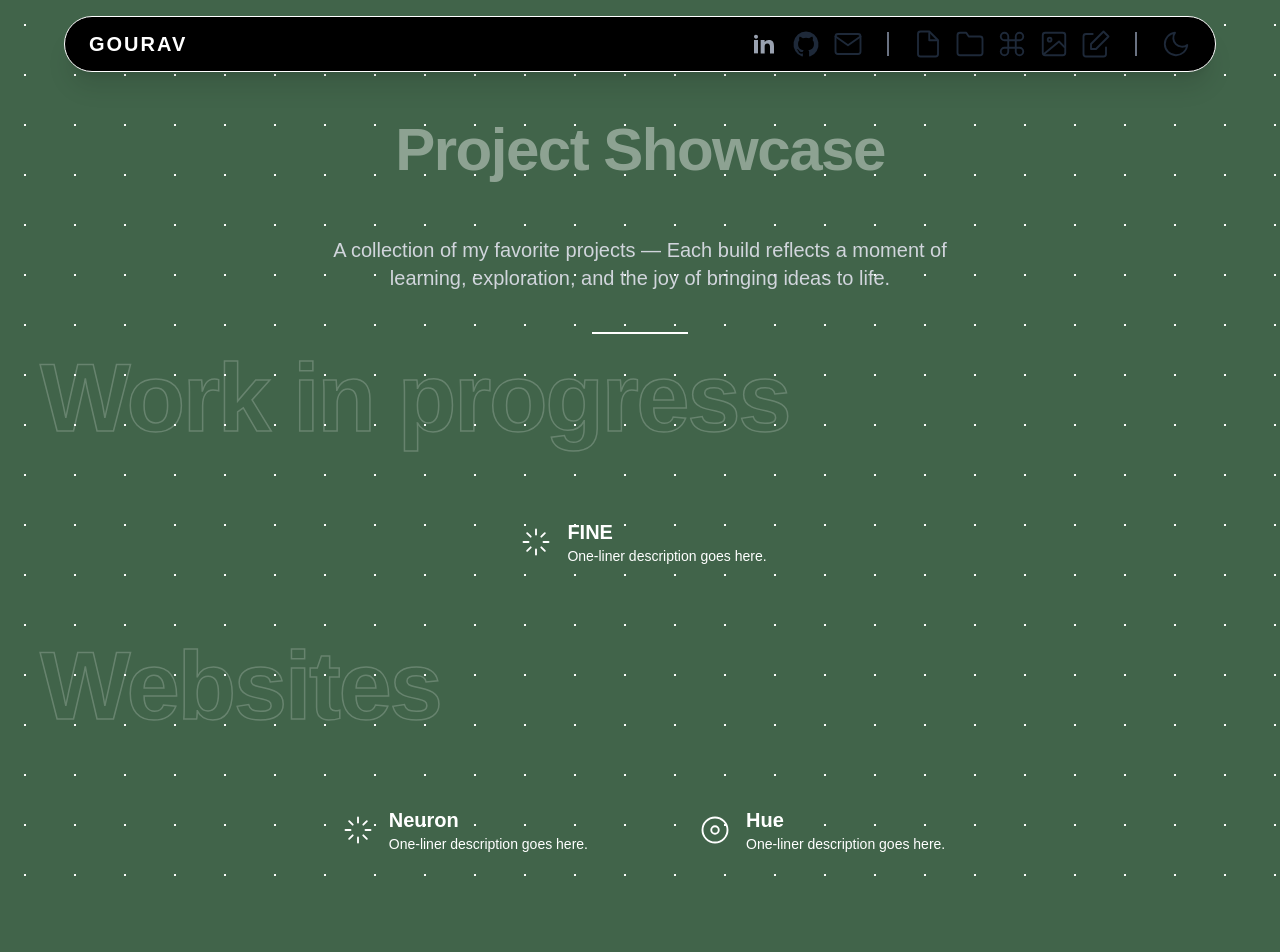
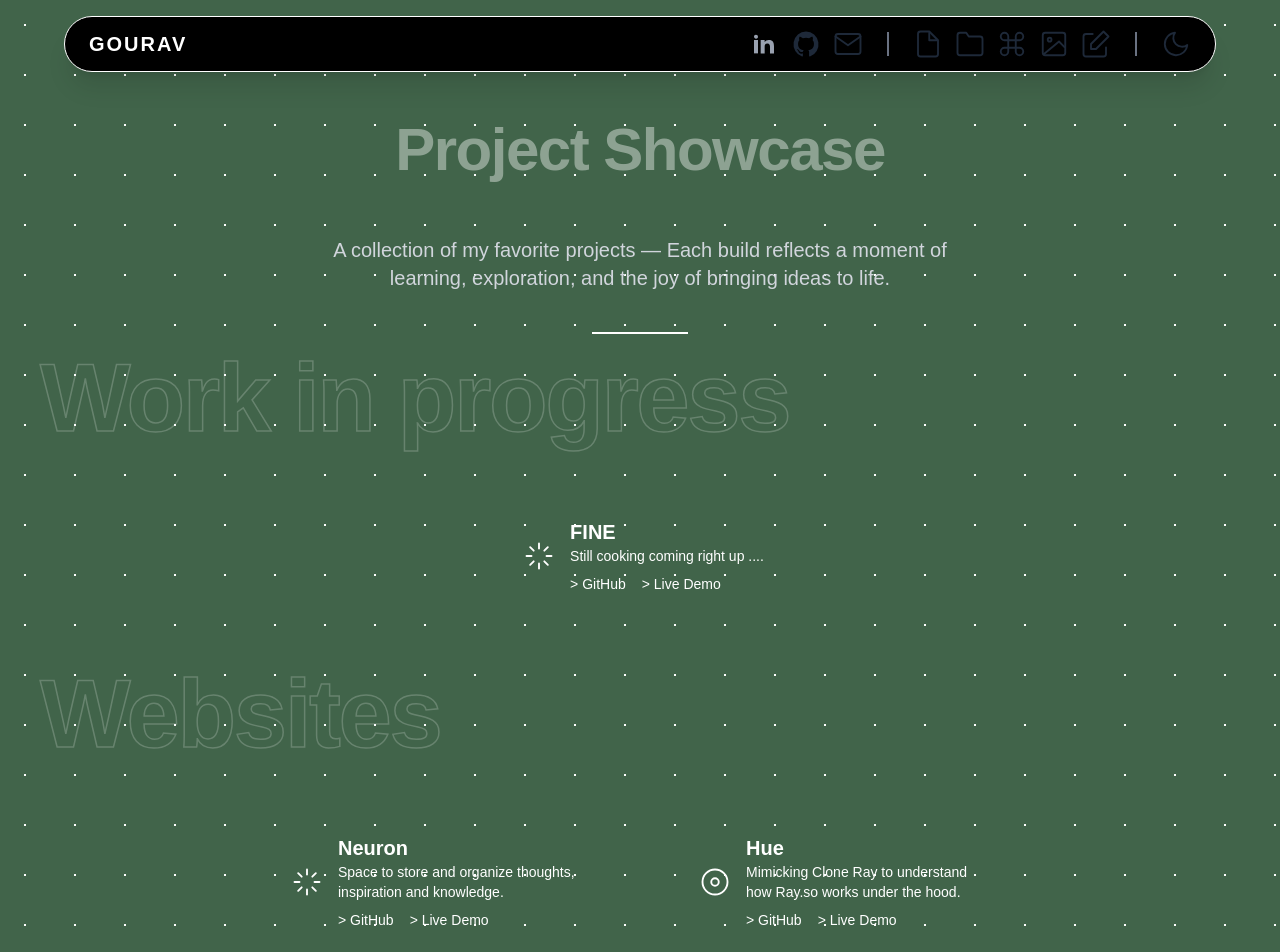
Before and after one commit to venomusblood568/venomusblood568.github.io, a Next.js app: page /project in a window 1280 px wide. Shown: the top 952 px of the page. Before the commit the page ends 910 px from the top, so only its background shows below. Built offline with nearby package versions, Linux system fonts and the light colour scheme.

Commit message:
project card update

```diff
--- a/app/project/page.tsx
+++ b/app/project/page.tsx
@@ -20,15 +20,33 @@ export default function Project() {
         Work in progress
       </h1>
       <div className="flex flex-wrap justify-center gap-2 px-12 py-6">
-        <div className="max-w-sm p-6 m-2 px-10 rounded-2xl flex items-center gap-2 text-gray-500 hover:cursor-pointer hover:opacity-50 hover:bg-gray-600 hover:text-white transition duration-200">
+        <div className="max-w-sm p-6 m-2 px-10 rounded-2xl flex items-center gap-2 text-gray-500 hover:cursor-pointer hover:opacity-50 hover:bg-gray-600 hover:text-red transition duration-200">
           <div className="text-3xl m-2">
             <NeuronIcon />
           </div>
           <div>
-            <h2 className="text-xl font-semibold text-white">FINE</h2>
+            <h2 className="text-xl font-semibold text-white ">FINE</h2>
             <p className="text-sm text-white">
-              One-liner description goes here.
+              Still cooking coming right up ....
             </p>
+            <div className="mt-2 flex gap-4 text-sm text-white">
+              <a
+                href="your-gitlink-here"
+                className="hover:underline"
+                target="_blank"
+                rel="noopener noreferrer"
+              >
+                &gt; GitHub
+              </a>
+              <a
+                href="your-link-here"
+                className="hover:underline"
+                target="_blank"
+                rel="noopener noreferrer"
+              >
+                &gt; Live Demo
+              </a>
+            </div>
           </div>
         </div>
       </div>
@@ -44,8 +62,26 @@ export default function Project() {
           <div>
             <h2 className="text-xl font-semibold text-white">Neuron</h2>
             <p className="text-sm text-white">
-              One-liner description goes here.
+              Space to store and organize thoughts, inspiration and knowledge.
             </p>
+            <div className="mt-2 flex gap-4 text-sm text-white">
+              <a
+                href="your-gitlink-here"
+                className="hover:underline"
+                target="_blank"
+                rel="noopener noreferrer"
+              >
+                &gt; GitHub
+              </a>
+              <a
+                href="your-link-here"
+                className="hover:underline"
+                target="_blank"
+                rel="noopener noreferrer"
+              >
+                &gt; Live Demo
+              </a>
+            </div>
           </div>
         </div>
         {/* card 2 */}
@@ -56,8 +92,26 @@ export default function Project() {
           <div>
             <h2 className="text-xl font-semibold text-white">Hue</h2>
             <p className="text-sm text-white">
-              One-liner description goes here.
+              Mimicking Clone Ray to understand how Ray.so works under the hood.
             </p>
+            <div className="mt-2 flex gap-4 text-sm text-white">
+              <a
+                href="your-gitlink-here"
+                className="hover:underline"
+                target="_blank"
+                rel="noopener noreferrer"
+              >
+                &gt; GitHub
+              </a>
+              <a
+                href="your-link-here"
+                className="hover:underline"
+                target="_blank"
+                rel="noopener noreferrer"
+              >
+                &gt; Live Demo
+              </a>
+            </div>
           </div>
         </div>
       </div>
```
